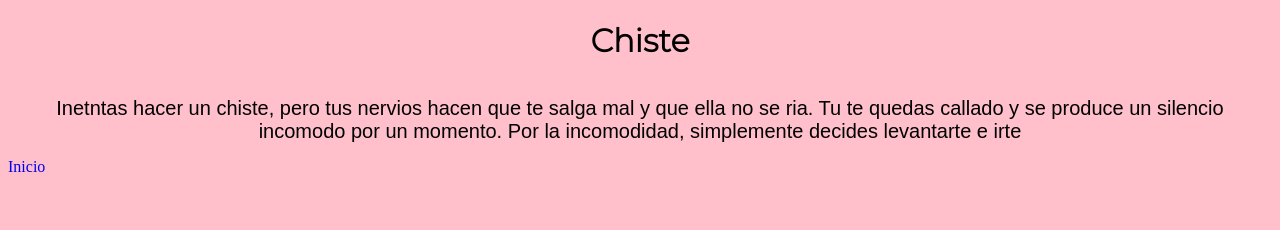
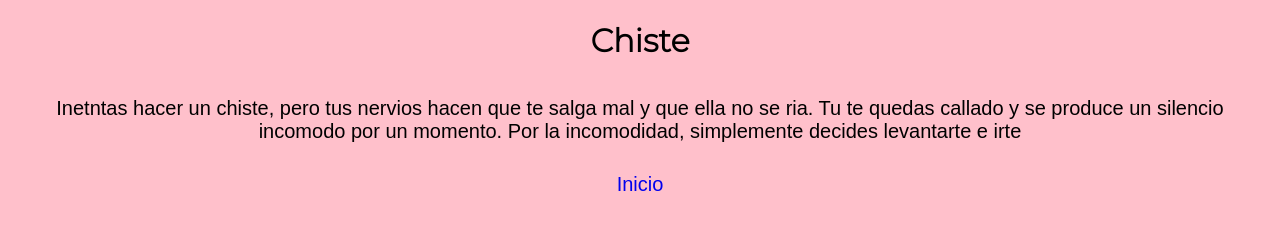
Before and after one commit to troinor230/troinor230.github.io, a plain HTML site: page chiste.html in a window 1280 px wide. Drawn offline with Linux system fonts and the light colour scheme; a web font is replaced by a local one.

Commit message:
chiste.html

```diff
--- a/chiste.html
+++ b/chiste.html
@@ -18,7 +18,7 @@
 <h1> Chiste </h1>
 <p> Inetntas hacer un chiste, pero tus nervios hacen que te salga mal y que ella no se ria. Tu te quedas callado y se produce un silencio incomodo por un momento. Por la incomodidad, simplemente decides levantarte e irte</p>
 
-<a href="index.html">Inicio</a>
+<p><a href="index.html">Inicio</a></p>
 
     </body>
 </head>
```
